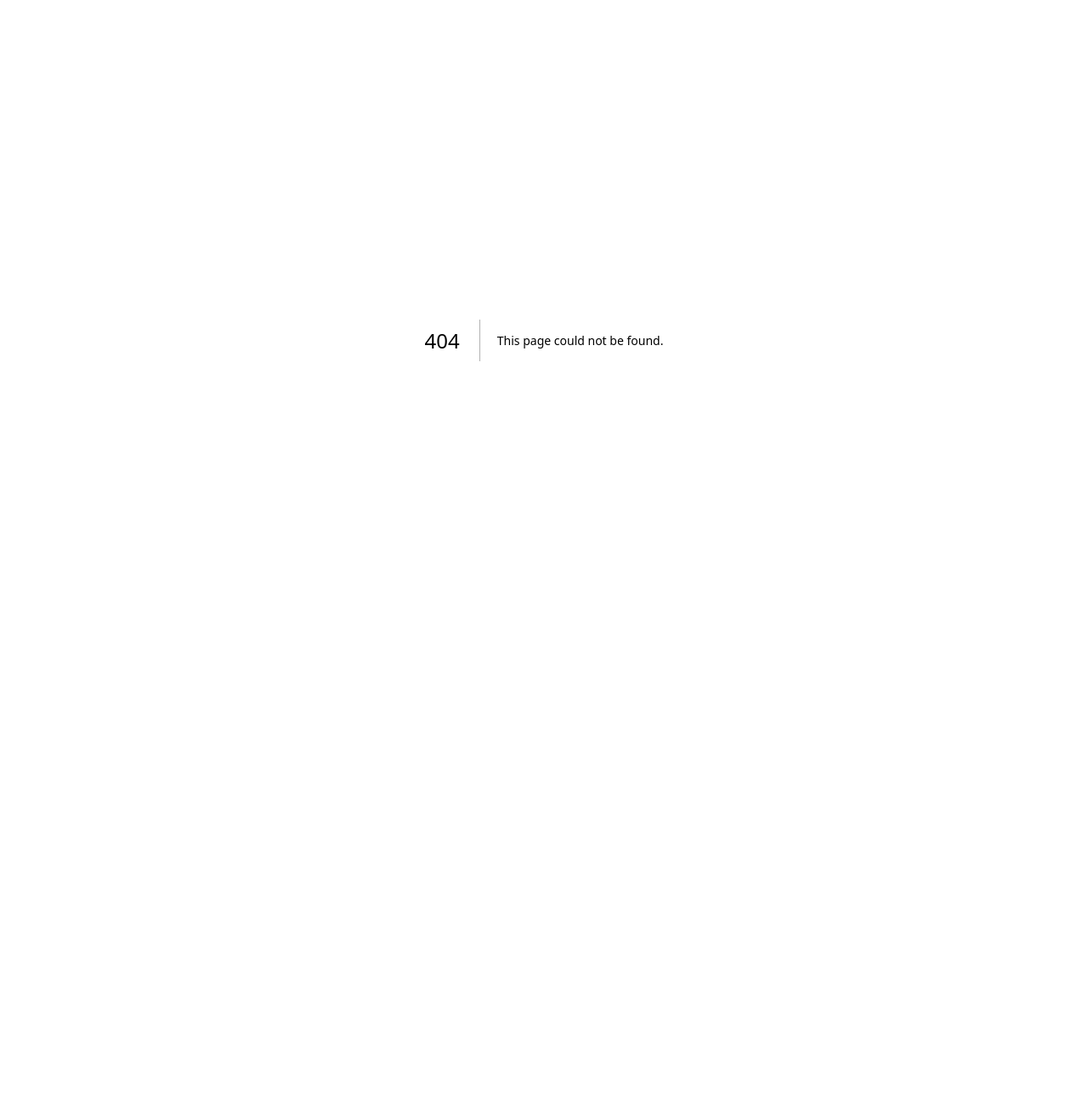
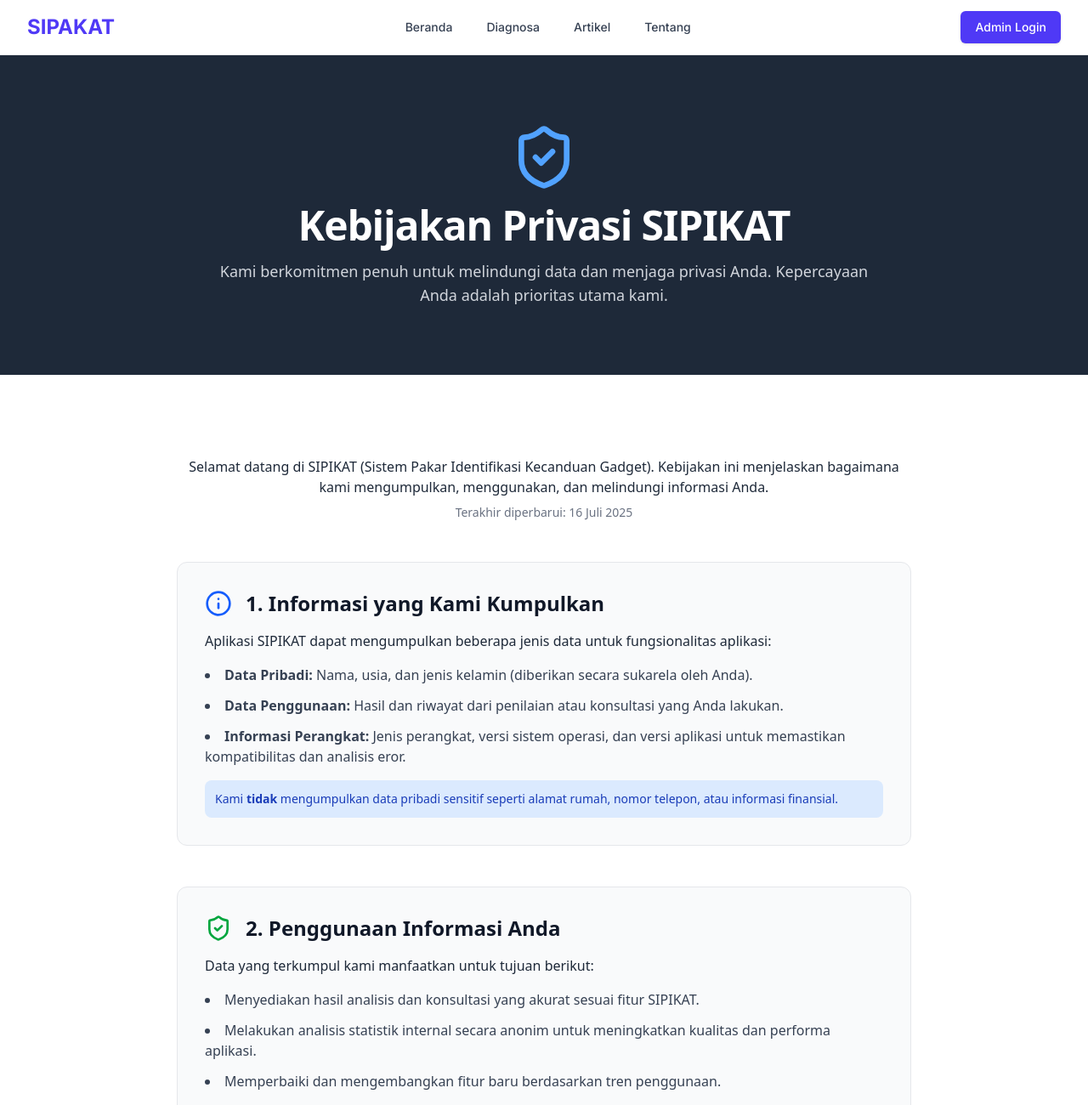
Before and after one commit to RiyanTriadi/sipikat, a Next.js app in the folder sipikat-frontend/: page /kebijakan-privasi in a window 1280 px wide. Before the commit this address had no page. Shown: the top 1300 px of the page at 85% size. Before the commit the page ends 800 px from the top, so only its background shows below. Built offline with nearby package versions, Linux system fonts and the light colour scheme.

Commit message:
Create Kebijakan Privasi page

```diff
--- /dev/null
+++ b/sipikat-frontend/src/app/(user)/kebijakan-privasi/page.jsx
@@ -0,0 +1,114 @@
+// src/app/(user)/privasi/page.jsx
+
+import Link from 'next/link';
+import { ShieldCheck, Info, Database, Share2, UserCheck, RefreshCw, Mail } from 'lucide-react';
+
+export default function PrivacyPolicyPage() {
+    return (
+        <div className="bg-white font-sans text-gray-800">
+            {/* --- Bagian Header --- */}
+            <header className="bg-gray-800 text-white text-center py-20">
+                <div className="container mx-auto px-6">
+                    <ShieldCheck className="w-20 h-20 mx-auto mb-4 text-blue-400" />
+                    <h1 className="text-4xl md:text-5xl font-extrabold tracking-tight">
+                        Kebijakan Privasi SIPIKAT
+                    </h1>
+                    <p className="mt-4 text-lg text-gray-300 max-w-3xl mx-auto">
+                        Kami berkomitmen penuh untuk melindungi data dan menjaga privasi Anda. Kepercayaan Anda adalah prioritas utama kami.
+                    </p>
+                </div>
+            </header>
+
+            {/* --- Konten Kebijakan --- */}
+            <main className="py-16 md:py-24">
+                <div className="container mx-auto px-4 max-w-4xl space-y-12">
+
+                    <div className="text-center">
+                        <p>
+                            Selamat datang di SIPIKAT (Sistem Pakar Identifikasi Kecanduan Gadget). Kebijakan ini menjelaskan bagaimana kami mengumpulkan, menggunakan, dan melindungi informasi Anda.
+                        </p>
+                         <p className="mt-2 text-sm text-gray-500">Terakhir diperbarui: 16 Juli 2025</p>
+                    </div>
+
+                    {/* 1. Informasi yang Kami Kumpulkan */}
+                    <div className="p-8 bg-gray-50 rounded-xl border border-gray-200">
+                        <div className="flex items-center mb-4">
+                            <Info className="w-8 h-8 mr-4 text-blue-600" />
+                            <h2 className="text-2xl font-bold text-gray-900">1. Informasi yang Kami Kumpulkan</h2>
+                        </div>
+                        <p className="mb-4">Aplikasi SIPIKAT dapat mengumpulkan beberapa jenis data untuk fungsionalitas aplikasi:</p>
+                        <ul className="space-y-3 list-disc list-inside text-gray-700">
+                            <li><strong>Data Pribadi:</strong> Nama, usia, dan jenis kelamin (diberikan secara sukarela oleh Anda).</li>
+                            <li><strong>Data Penggunaan:</strong> Hasil dan riwayat dari penilaian atau konsultasi yang Anda lakukan.</li>
+                            <li><strong>Informasi Perangkat:</strong> Jenis perangkat, versi sistem operasi, dan versi aplikasi untuk memastikan kompatibilitas dan analisis eror.</li>
+                        </ul>
+                        <p className="mt-4 text-sm bg-blue-100 text-blue-800 p-3 rounded-lg">
+                            Kami <strong>tidak</strong> mengumpulkan data pribadi sensitif seperti alamat rumah, nomor telepon, atau informasi finansial.
+                        </p>
+                    </div>
+
+                    {/* 2. Penggunaan Informasi */}
+                    <div className="p-8 bg-gray-50 rounded-xl border border-gray-200">
+                        <div className="flex items-center mb-4">
+                            <ShieldCheck className="w-8 h-8 mr-4 text-green-600" />
+                            <h2 className="text-2xl font-bold text-gray-900">2. Penggunaan Informasi Anda</h2>
+                        </div>
+                        <p className="mb-4">Data yang terkumpul kami manfaatkan untuk tujuan berikut:</p>
+                        <ul className="space-y-3 list-disc list-inside text-gray-700">
+                            <li>Menyediakan hasil analisis dan konsultasi yang akurat sesuai fitur SIPIKAT.</li>
+                            <li>Melakukan analisis statistik internal secara anonim untuk meningkatkan kualitas dan performa aplikasi.</li>
+                            <li>Memperbaiki dan mengembangkan fitur baru berdasarkan tren penggunaan.</li>
+                        </ul>
+                    </div>
+
+                    {/* 3. Penyimpanan dan Keamanan Data */}
+                     <div className="p-8 bg-gray-50 rounded-xl border border-gray-200">
+                        <div className="flex items-center mb-4">
+                            <Database className="w-8 h-8 mr-4 text-yellow-600" />
+                            <h2 className="text-2xl font-bold text-gray-900">3. Penyimpanan dan Keamanan Data</h2>
+                        </div>
+                        <ul className="space-y-3 list-disc list-inside text-gray-700">
+                           <li>Data Anda disimpan secara aman di perangkat Anda (lokal) atau di server kami jika fitur online digunakan.</li>
+                           <li>Kami menerapkan langkah-langkah keamanan standar industri untuk melindungi data Anda dari akses, perubahan, atau penghapusan yang tidak sah.</li>
+                        </ul>
+                    </div>
+
+                    {/* 4. Berbagi Informasi */}
+                     <div className="p-8 bg-gray-50 rounded-xl border border-gray-200">
+                        <div className="flex items-center mb-4">
+                            <Share2 className="w-8 h-8 mr-4 text-red-600" />
+                            <h2 className="text-2xl font-bold text-gray-900">4. Berbagi Informasi</h2>
+                        </div>
+                        <p>Kami tidak akan pernah menjual atau membagikan data pribadi Anda kepada pihak ketiga untuk tujuan komersial. Pengecualian berlaku jika:</p>
+                        <ul className="space-y-3 list-disc list-inside text-gray-700 mt-3">
+                            <li>Anda memberikan izin secara eksplisit untuk melakukannya.</li>
+                            <li>Diwajibkan oleh hukum yang berlaku atau melalui perintah pengadilan yang sah.</li>
+                        </ul>
+                    </div>
+
+                    {/* 5. Hak Pengguna */}
+                    <div className="p-8 bg-gray-50 rounded-xl border border-gray-200">
+                        <div className="flex items-center mb-4">
+                            <UserCheck className="w-8 h-8 mr-4 text-purple-600" />
+                            <h2 className="text-2xl font-bold text-gray-900">5. Hak Anda sebagai Pengguna</h2>
+                        </div>
+                        <p>Anda memiliki kontrol penuh atas data Anda dan berhak untuk:</p>
+                        <ul className="space-y-3 list-disc list-inside text-gray-700 mt-3">
+                            <li>Mengakses, memperbarui, atau meminta penghapusan data pribadi Anda.</li>
+                            <li>Menolak penggunaan data untuk kepentingan statistik (jika opsi ini tersedia).</li>
+                        </ul>
+                    </div>
+
+                    {/* 6. Perubahan Kebijakan */}
+                    <div className="p-8 bg-gray-50 rounded-xl border border-gray-200">
+                        <div className="flex items-center mb-4">
+                            <RefreshCw className="w-8 h-8 mr-4 text-teal-600" />
+                            <h2 className="text-2xl font-bold text-gray-900">6. Perubahan Kebijakan Privasi</h2>
+                        </div>
+                        <p>Kebijakan ini dapat kami perbarui dari waktu ke waktu seiring dengan perkembangan aplikasi. Setiap perubahan signifikan akan kami informasikan melalui notifikasi di dalam aplikasi atau melalui pembaruan di toko aplikasi.</p>
+                    </div>
+                </div>
+            </main>
+        </div>
+    );
+}
```
